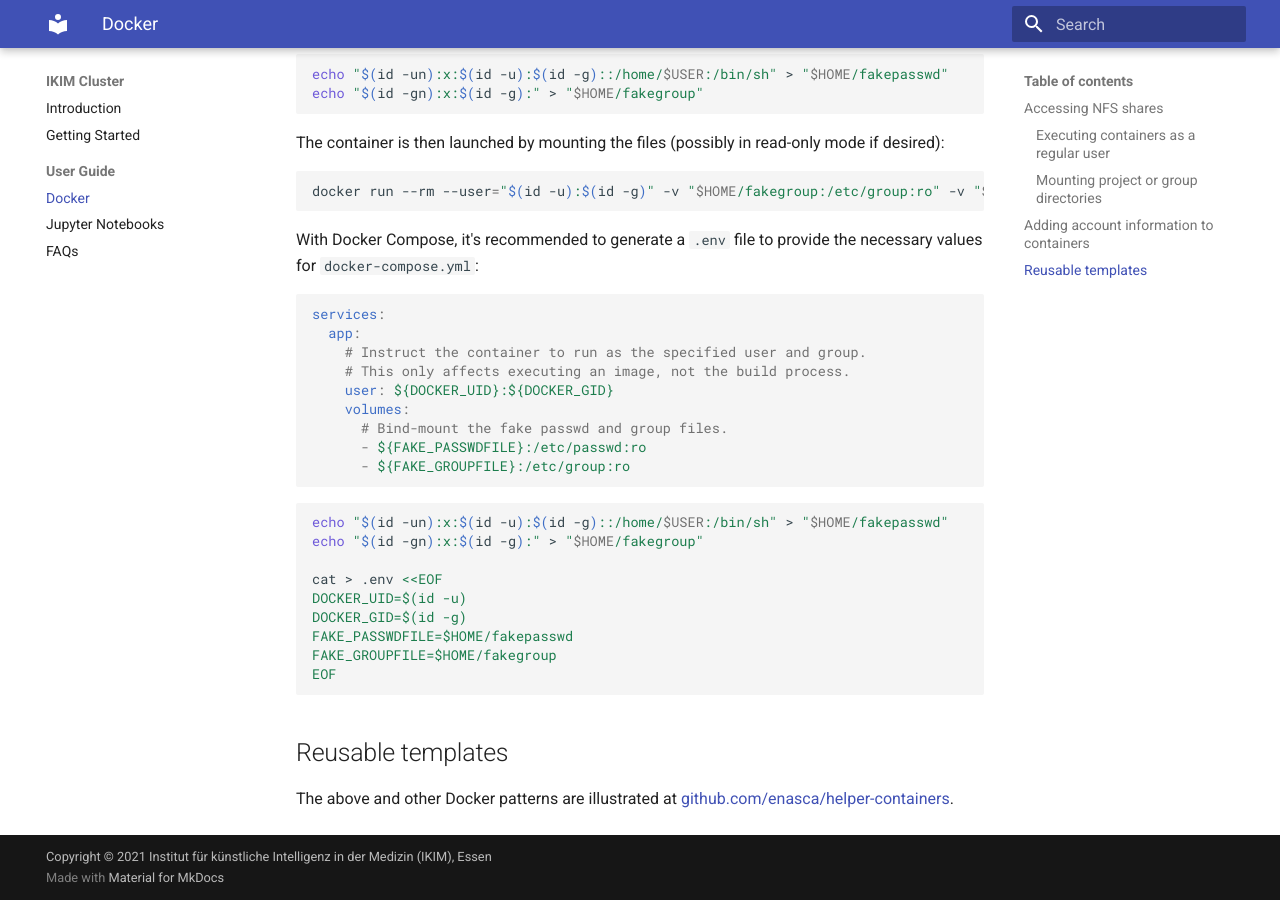
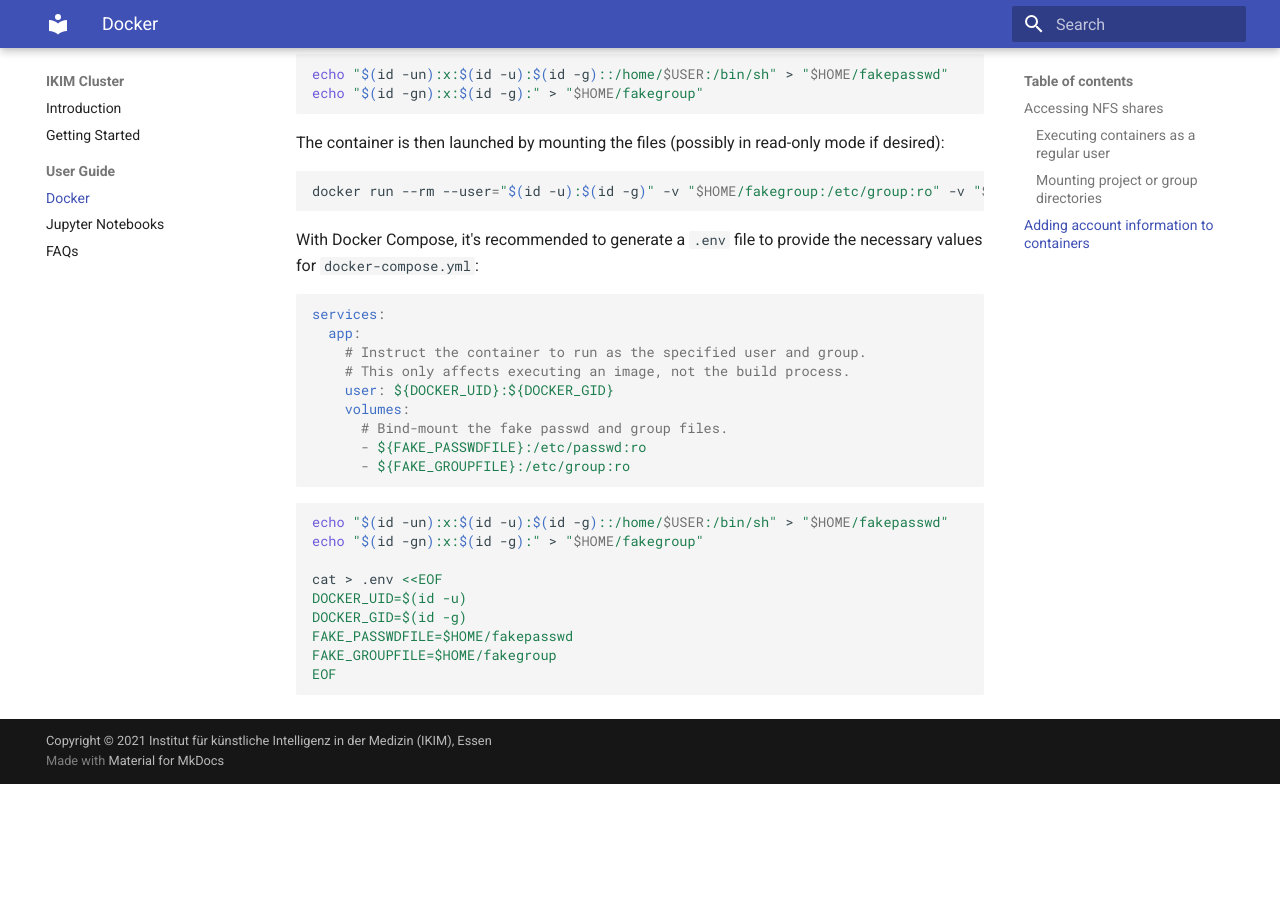
Before and after one commit to IKIM-Essen/ClusterDocs, an MkDocs documentation site: the page built from docs/docker.md, in a window 1280 px wide and 900 px high, scrolled down 2126 px. Built offline with MkDocs 1.6.1 and Material for MkDocs 9.7.7, drawn with Linux system fonts in a browser that asks for light colours; after the commit the page ends 2910 px from its top, so only the background shows below that.

Commit message:
Stop linking to my helper-containers repo
There are better resources out there.

````diff
--- a/docs/docker.md
+++ b/docs/docker.md
@@ -111,7 +111,3 @@
 FAKE_GROUPFILE=$HOME/fakegroup
 EOF
 ```
-
-## Reusable templates
-
-The above and other Docker patterns are illustrated at [github.com/enasca/helper-containers](https://github.com/enasca/helper-containers).
````
